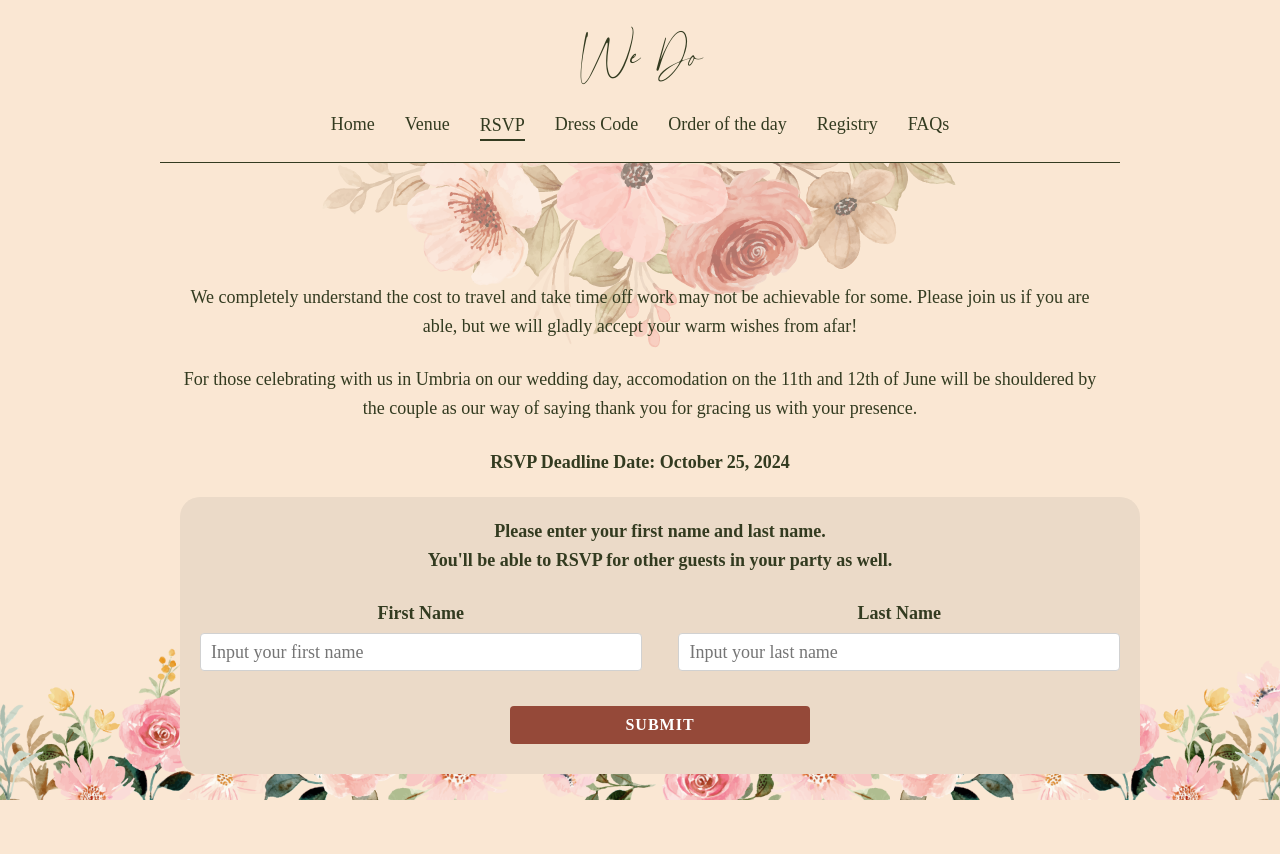
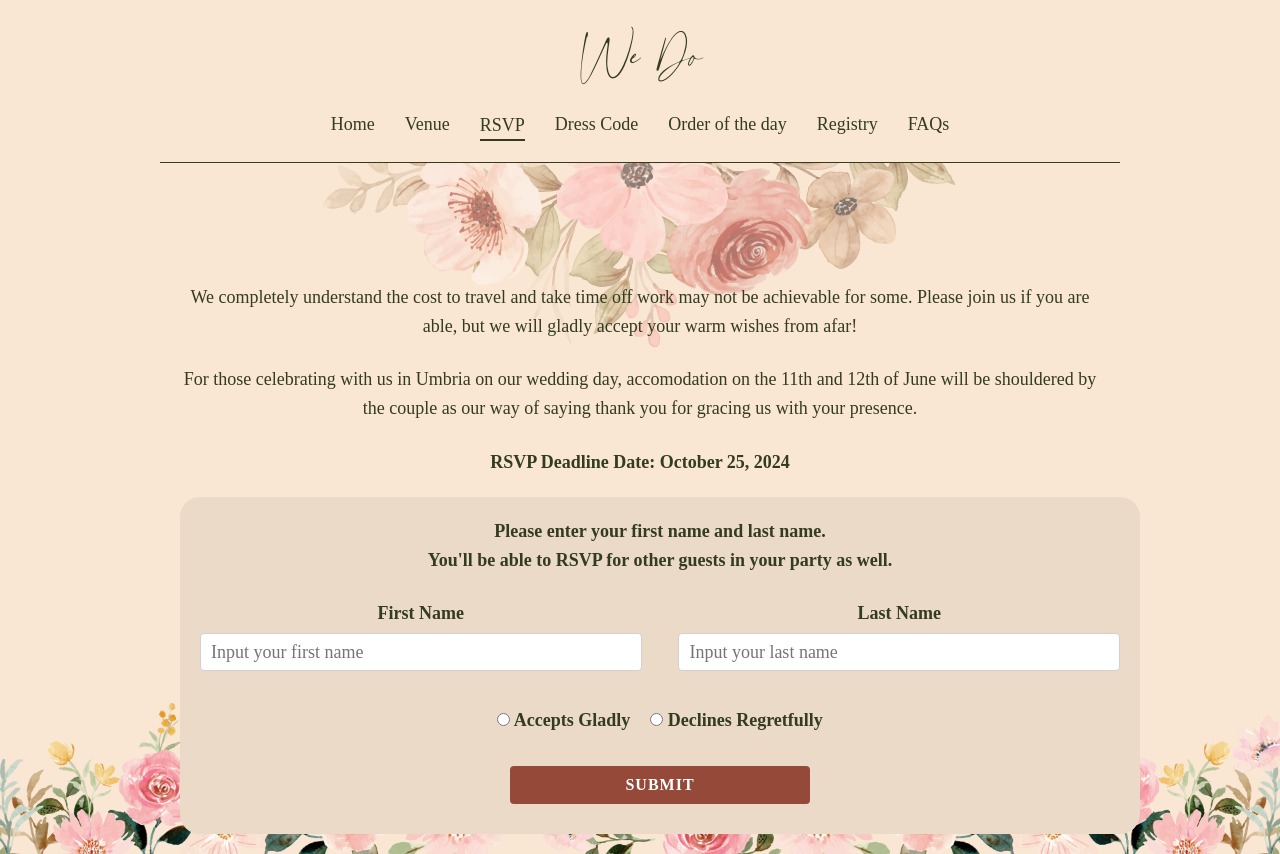
Before and after one commit to ralphtamayo/viancaandervin, a React (Vite) app: page /#/rsvp in a window 1280 px wide. Before the commit the page ends 800 px from the top, so only its background shows below. Built offline with nearby package versions, Linux system fonts and the light colour scheme; a web font is replaced by a local one.

Commit message:
Add radio button in RSVP

```diff
--- a/src/pages/RsvpPage.tsx
+++ b/src/pages/RsvpPage.tsx
@@ -11,6 +11,7 @@ function RsvpPage() {
   const [isOpen, setIsOpen] = useState(false);
   const [firstName, setFirstName] = useState("");
   const [lastName, setLastName] = useState("");
+  const [decision, setDecision] = useState("");
   const [hasError, setHasError] = useState(false);
   const [errorMessage, setErrorMessage] = useState("");
 
@@ -25,7 +26,7 @@ function RsvpPage() {
       return;
     }
 
-    const rsvpResponse = await createRsvp({ firstName, lastName });
+    const rsvpResponse = await createRsvp({ firstName, lastName, decision });
     const status = rsvpResponse?.data?.status;
 
     if (status === "success") {
@@ -41,7 +42,7 @@ function RsvpPage() {
         "An issue was encountered during your RSVP. Please try again."
       );
     }
-  }, [createRsvp, firstName, lastName]);
+  }, [createRsvp, firstName, lastName, decision]);
 
   return (
     <div className="rsvp-container">
@@ -65,7 +66,9 @@ function RsvpPage() {
           <>
             <Spinner />
             <p style={{ margin: 0 }}>
-              Thanks for RSVPing! We're saving your spot...
+              {decision === "Accept"
+                ? "Thanks for RSVPing! We're saving your spot..."
+                : "Thank you for letting us know! Processing your RSVP..."}
             </p>
           </>
         ) : (
@@ -99,6 +102,39 @@ function RsvpPage() {
                   onChange={(evt) => setLastName(evt.target.value)}
                 />
               </div>
+              <div className="twelve columns" style={{ marginTop: "20px" }}>
+                <div
+                  style={{
+                    display: "flex",
+                    justifyContent: "center",
+                    gap: "20px",
+                  }}
+                >
+                  <label>
+                    <input
+                      type="radio"
+                      id="accept"
+                      name="decision"
+                      value="Accept"
+                      onChange={(e) => setDecision(e.target.value)}
+                      checked={decision === "Accept"}
+                    />
+                    <span> Accepts Gladly</span>
+                  </label>
+                  <label>
+                    <input
+                      type="radio"
+                      id="decline"
+                      name="decision"
+                      value="Decline"
+                      onChange={(e) => setDecision(e.target.value)}
+                      checked={decision === "Decline"}
+                    />
+                    <span> Declines Regretfully</span>
+                  </label>
+                </div>
+              </div>
+              <label className="example-send-yourself-copy"></label>
               <div className="twelve columns" style={{ marginTop: "20px" }}>
                 <button className="primary-button" onClick={handleSubmit}>
                   Submit
```
